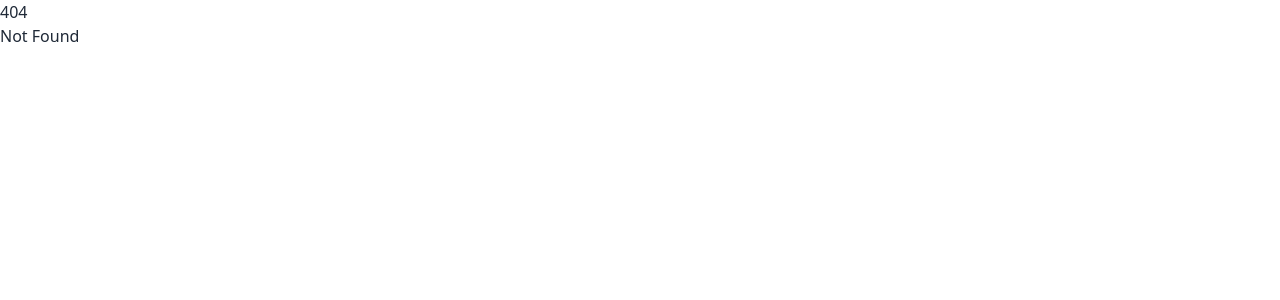
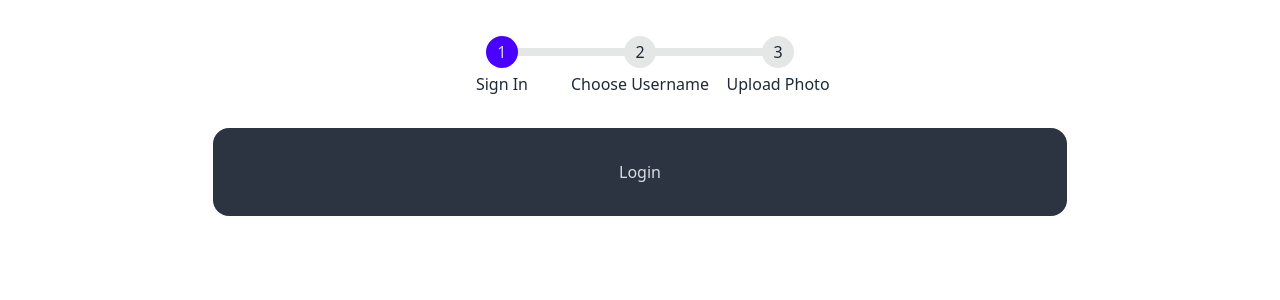
Before and after one commit to parseen254/LinkTreeClone, a SvelteKit app: page /login in a window 1280 px wide. Before the commit this address had no page. Shown: the top 300 px of the page. Built offline with nearby package versions, Linux system fonts and the light colour scheme.

Commit message:
ft: Setup multi-step form layout

```diff
--- a/src/routes/+layout.svelte
+++ b/src/routes/+layout.svelte
@@ -2,4 +2,6 @@
   import "../app.css";
 </script>
 
-<slot />
+<div class="flex flex-col min-h-screen">
+  <slot />
+</div>
--- /dev/null
+++ b/src/routes/login/+layout.svelte
@@ -0,0 +1,25 @@
+<script lang="ts">
+  import { page } from "$app/stores";
+</script>
+
+<nav class="flex justify-center items-center m-4 min-h-24">
+  <ul class="steps">
+    <a href="/login" class="step step-primary">Sign In</a>
+    <a
+      href="/login/username"
+      class:step-primary={$page.route.id?.match(/username|photo/g)}
+      class="step">Choose Username</a
+    >
+    <a
+      href="/login/photo"
+      class:step-primary={$page.route.id?.match(/photo/g)}
+      class="step">Upload Photo</a
+    >
+  </ul>
+</nav>
+
+<main class="card w-4/6 bg-neutral text-neutral-content mx-auto">
+  <div class="card-body items-center text-center">
+    <slot />
+  </div>
+</main>
--- /dev/null
+++ b/src/routes/login/+page.svelte
@@ -0,0 +1,4 @@
+<script lang="ts">
+</script>
+
+<h2>Login</h2>
--- /dev/null
+++ b/src/routes/login/photo/+page.svelte
@@ -0,0 +1,4 @@
+<script lang="ts">
+</script>
+
+<h2>Photo</h2>
--- /dev/null
+++ b/src/routes/login/username/+page.svelte
@@ -0,0 +1,4 @@
+<script lang="ts">
+</script>
+
+<h2>Username</h2>
```
